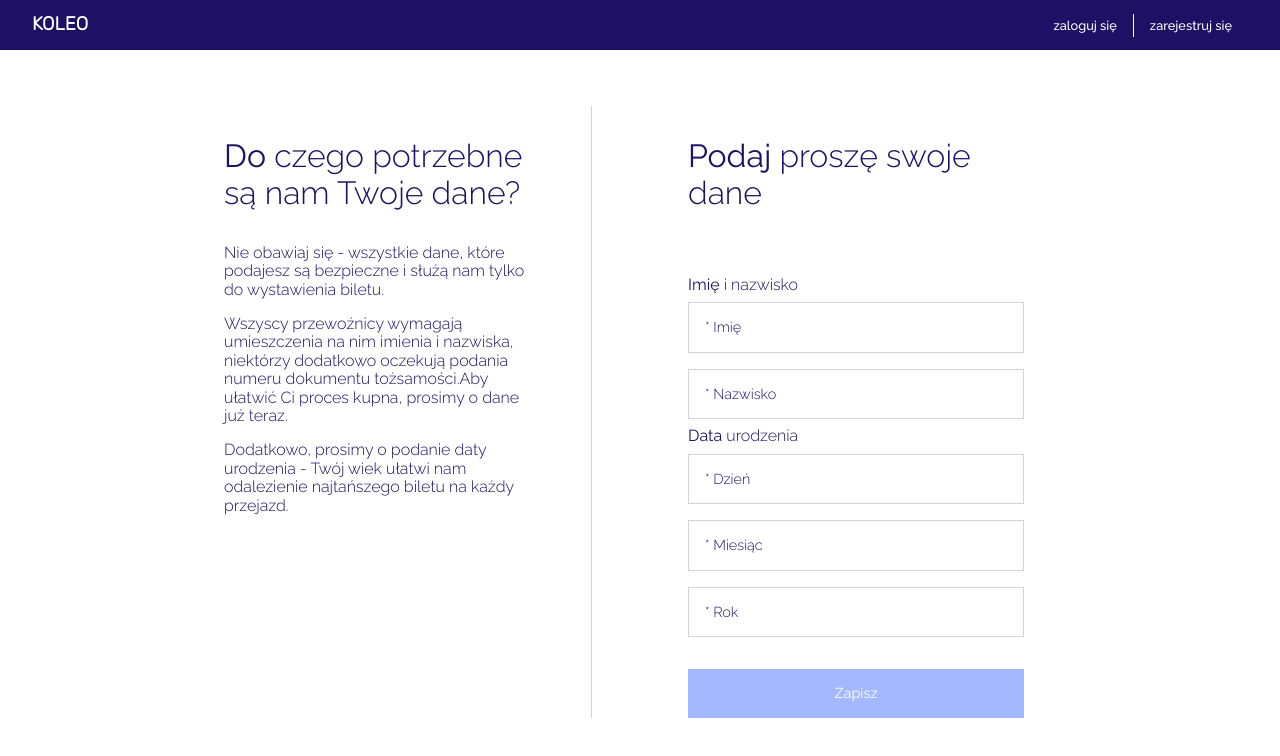
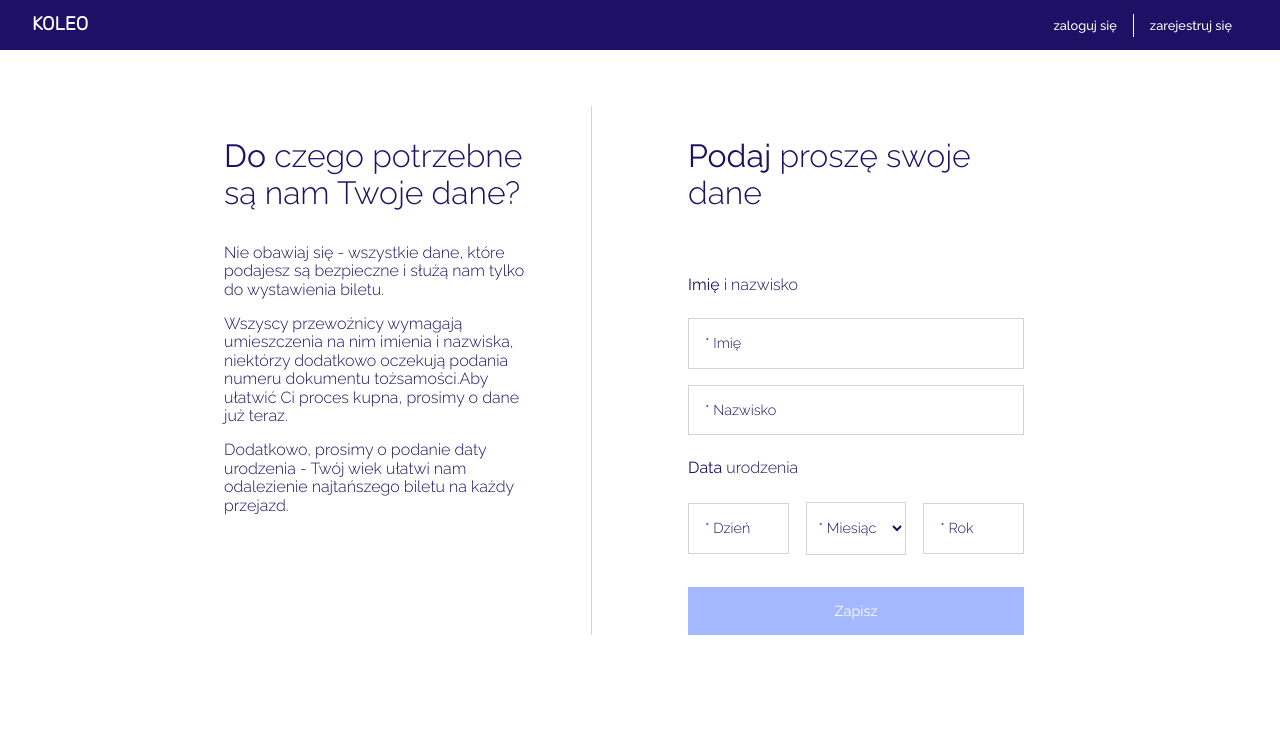
Before and after one commit to marcinwilkdev/koleo-clone-frontend, a React (Create React App) app: page /auth/set-data in a window 1280 px wide. Shown: the top 756 px of the page. Built offline with nearby package versions, Linux system fonts and the light colour scheme.

Commit message:
create setData form without Form component

```diff
--- a/src/components/Auth/SetData/SetDataForm.tsx
+++ b/src/components/Auth/SetData/SetDataForm.tsx
@@ -36,10 +36,39 @@ const SetDataForm: React.FC<Props> = ({}) => {
             <label htmlFor="day">
                 <Title title="Data urodzenia" />
             </label>
-            <div>
-                <Input name="day" hook={dayHook} placeholder="* Dzień" />
-                <Input name="month" hook={monthHook} placeholder="* Miesiąc" />
-                <Input name="year" hook={yearHook} placeholder="* Rok" />
+            <div className={classes.date}>
+                <Input
+                    name="day"
+                    type="number"
+                    hook={dayHook}
+                    placeholder="* Dzień"
+                />
+                <select
+                    name="month"
+                    value={monthHook.value}
+                    onChange={monthHook.changeHandler}
+                    onBlur={monthHook.blurHandler}
+                >
+                    <option value="" disabled selected>* Miesiąc</option>
+                    <option value="1">stycznia</option>
+                    <option value="2">lutego</option>
+                    <option value="3">marca</option>
+                    <option value="4">kwietnia</option>
+                    <option value="5">maja</option>
+                    <option value="6">czerwca</option>
+                    <option value="7">lipca</option>
+                    <option value="8">sierpnia</option>
+                    <option value="9">września</option>
+                    <option value="10">października</option>
+                    <option value="11">listopada</option>
+                    <option value="12">grudnia</option>
+                </select>
+                <Input
+                    name="year"
+                    type="number"
+                    hook={yearHook}
+                    placeholder="* Rok"
+                />
             </div>
             <Button type="submit" disabled={!isFormValid}>
                 Zapisz
--- a/src/components/Auth/SetData/styles/SetDataForm.module.css
+++ b/src/components/Auth/SetData/styles/SetDataForm.module.css
@@ -2,13 +2,38 @@
     margin-top: 4rem;
 }
 
-.form input {
+.form label {
+    display: block;
+    margin: 1rem 0;
+}
+
+.form input,
+.form select {
     width: 100%;
 
     font-weight: 300;
 
     margin: 0.5rem 0;
     padding: 1rem;
+}
+
+.form select {
+    background-color: white;
+    color: #1E1064;
+
+    border: 1px solid lightgray;
+    border-radius: 0;
+
+    font-size: 90%;
+
+    padding: 1rem 0.5rem;
+}
+
+.form select:focus-visible {
+    color: white;
+    background-color: #1E1064;
+
+    outline: none;
 }
 
 .form button {
@@ -30,12 +55,13 @@
     background-color: rgb(163, 184, 255);
 }
 
-.form input.date {
+.date input,
+.date select {
     width: 30%;
 
     margin-left: 5%;
 }
 
-.form input.day {
+.date input:first-child {
     margin-left: 0;
 }
--- a/src/components/UI/Input/Input.tsx
+++ b/src/components/UI/Input/Input.tsx
@@ -7,7 +7,7 @@ export interface InputInterface {
     className?: string;
     type?: string;
     placeholder?: string;
-    hook: UseInputHook;
+    hook: UseInputHook<HTMLInputElement>;
 }
 
 const Input: React.FC<InputInterface> = ({
--- a/src/hooks/use-input.ts
+++ b/src/hooks/use-input.ts
@@ -1,30 +1,28 @@
 import React, { useState } from "react";
 
-export interface UseInputHook {
+export interface UseInputHook<T> {
     value: string;
     isValid: boolean;
     showError: boolean;
-    changeHandler: React.ChangeEventHandler<HTMLInputElement>;
-    blurHandler: React.FocusEventHandler<HTMLInputElement>;
+    changeHandler: React.ChangeEventHandler<T>;
+    blurHandler: React.FocusEventHandler<T>;
     reset: () => void;
 }
 
-type UseInput = (validator: (value: string) => boolean) => UseInputHook;
-
-const useInput: UseInput = (validator) => {
+const useInput = <T extends HTMLSelectElement & HTMLInputElement>(
+    validator: (value: string) => boolean
+): UseInputHook<T> => {
     const [value, setValue] = useState<string>("");
     const [isTouched, setIsTouched] = useState<boolean>(false);
 
     const isValid = validator(value);
     const showError = !isValid && isTouched;
 
-    const changeHandler: React.ChangeEventHandler<HTMLInputElement> = (
-        event
-    ) => {
+    const changeHandler: React.ChangeEventHandler<T> = (event) => {
         setValue(event.target.value);
     };
 
-    const blurHandler: React.FocusEventHandler<HTMLInputElement> = () => {
+    const blurHandler: React.FocusEventHandler<T> = () => {
         setIsTouched(true);
     };
 
```
